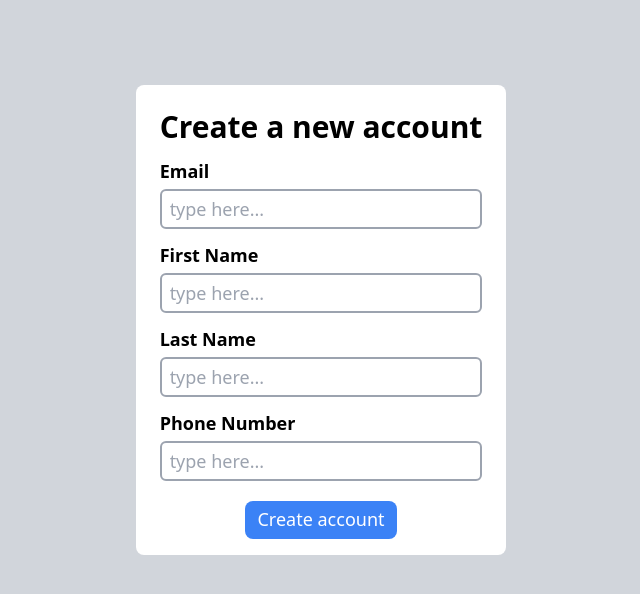
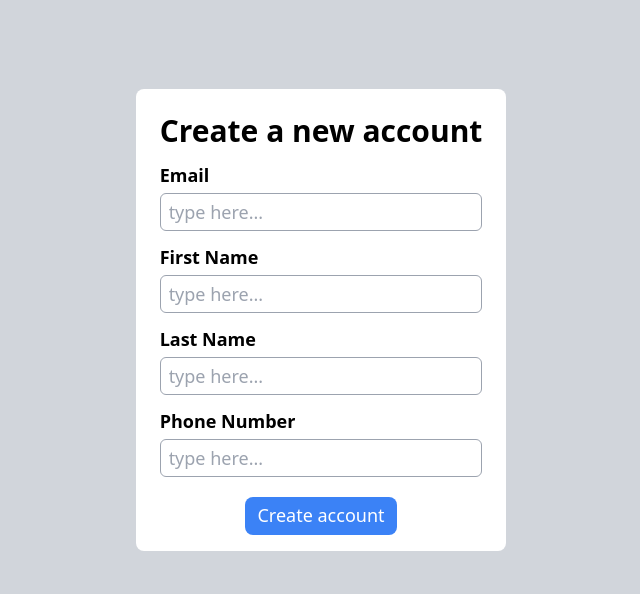
Before and after one commit to RitaliJ/SHTEM-immersive-narrative, a Next.js app: page /login in a window 1280 px wide. Shown: the top 594 px of the page, without its empty margins (319-959 px from the left). Built offline with nearby package versions, Linux system fonts and the light colour scheme.

Commit message:
clean up input group component

```diff
--- a/components/InputGroup.tsx
+++ b/components/InputGroup.tsx
@@ -1,10 +1,6 @@
 //component for a text input with label
-export default function InputGroup(props: {
-    label: string,
-    placeholder: string,
-    callback: (text: string) => void},
-) {
-    const {label, placeholder, callback} = props;
+export default function InputGroup(props: {label: string, callback: (text: string) => void}) {
+    const {label, callback} = props;
 
     return (
         <div className="flex flex-col gap-1">
@@ -13,8 +9,8 @@ export default function InputGroup(props: {
             </p>
             <input
                 type="text"
-                className="border-2 border-gray-400 px-2 py-1 rounded-md"
-                placeholder={placeholder}
+                className="border border-gray-400 px-2 py-1 rounded-md"
+                placeholder="type here..."
                 autoComplete="no"
                 onChange={(e) => callback(e.target.value)}
             />
--- a/pages/login.tsx
+++ b/pages/login.tsx
@@ -30,10 +30,10 @@ export default function Login() {
                     <h1 className="text-3xl font-bold text-center">
                         Create a new account
                     </h1>
-                    <InputGroup label="Email" placeholder="type here..." callback={setEmail} />
-                    <InputGroup label="First Name" placeholder="type here..." callback={setFirstName} />
-                    <InputGroup label="Last Name" placeholder="type here..." callback={setLastName} />
-                    <InputGroup label="Phone Number" placeholder='type here...' callback={setPhone} />
+                    <InputGroup label="Email" callback={setEmail} />
+                    <InputGroup label="First Name" callback={setFirstName} />
+                    <InputGroup label="Last Name" callback={setLastName} />
+                    <InputGroup label="Phone Number" callback={setPhone} />
 
                     <div className="flex mt-2 justify-center">
                         <button
```
